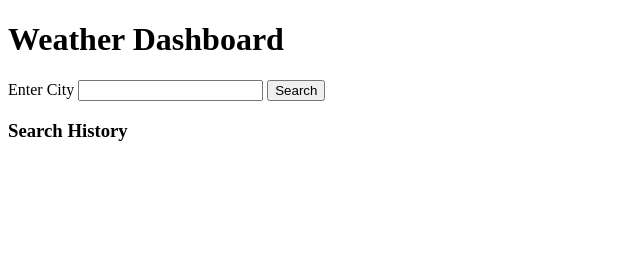
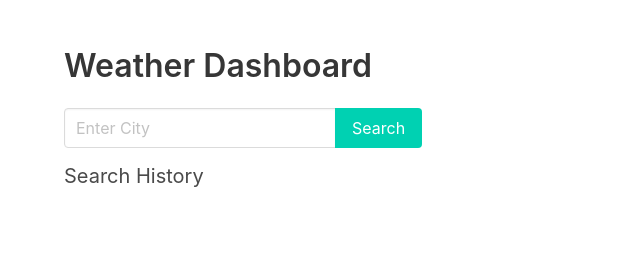
Before and after one commit to sam-stikeleather/challenge-6-weather, a plain HTML site: page index.html in a window 1280 px wide. Shown: the whole page, without its empty margins (0-640 px from the left). Drawn offline with nearby package versions, Linux system fonts and the light colour scheme.

Commit message:
converted to bulma on HTML

```diff
--- a/index.html
+++ b/index.html
@@ -5,22 +5,32 @@
     <meta name="viewport" content="width=device-width, initial-scale=1.0">
     <title>Weather</title>
     <link rel="stylesheet" href="assets/style.css">
+    <link rel="stylesheet" href="https://cdn.jsdelivr.net/npm/bulma@0.9.3/css/bulma.min.css">
 </head>
 <body>
-    <h1>Weather Dashboard</h1>
-    <form id="searchForm">
-        <label for="cityInput">Enter City</label>
-        <input type="text" id="cityInput" required>
-        <button type="submit">Search</button>
-    </form>
+    <section class="section">
+        <div class="container">
+            <h1 class="title">Weather Dashboard</h1>
+            <form id="searchForm">
+                <div class="field has-addons">
+                    <div class="control">
+                        <input class="input" type="text" id="cityInput" placeholder="Enter City" required>
+                    </div>
+                    <div class="control">
+                        <button class="button is-primary" type="submit">Search</button>
+                    </div>
+                </div>
+            </form>
 
-    <div id="currentWeather"></div>
-    <div id="forecast"></div>
+            <div id="currentWeather" class="mt-4"></div>
+            <div id="forecast" class="mt-4"></div>
 
-    <div id="searchHistory"></div>
-        <h3>Search History</h3>
-        <ul id="historyList"></ul>
-    </div>
+            <div id="searchHistory" class="mt-4">
+                <h3 class="subtitle">Search History</h3>
+                <div class="buttons" id="historyList"></div>
+            </div>
+        </div>
+    </section>
 
     <link rel="script" href="assets/script.js">
 </body>
```
